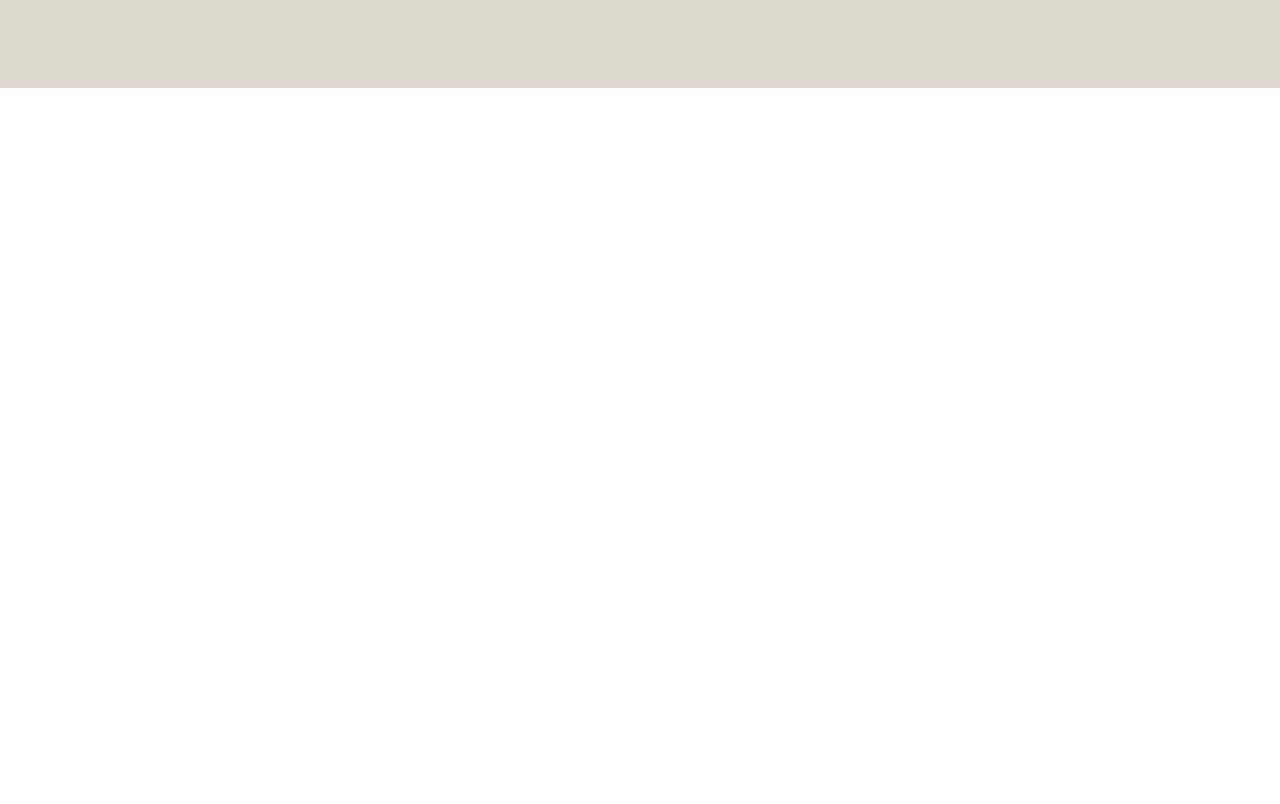
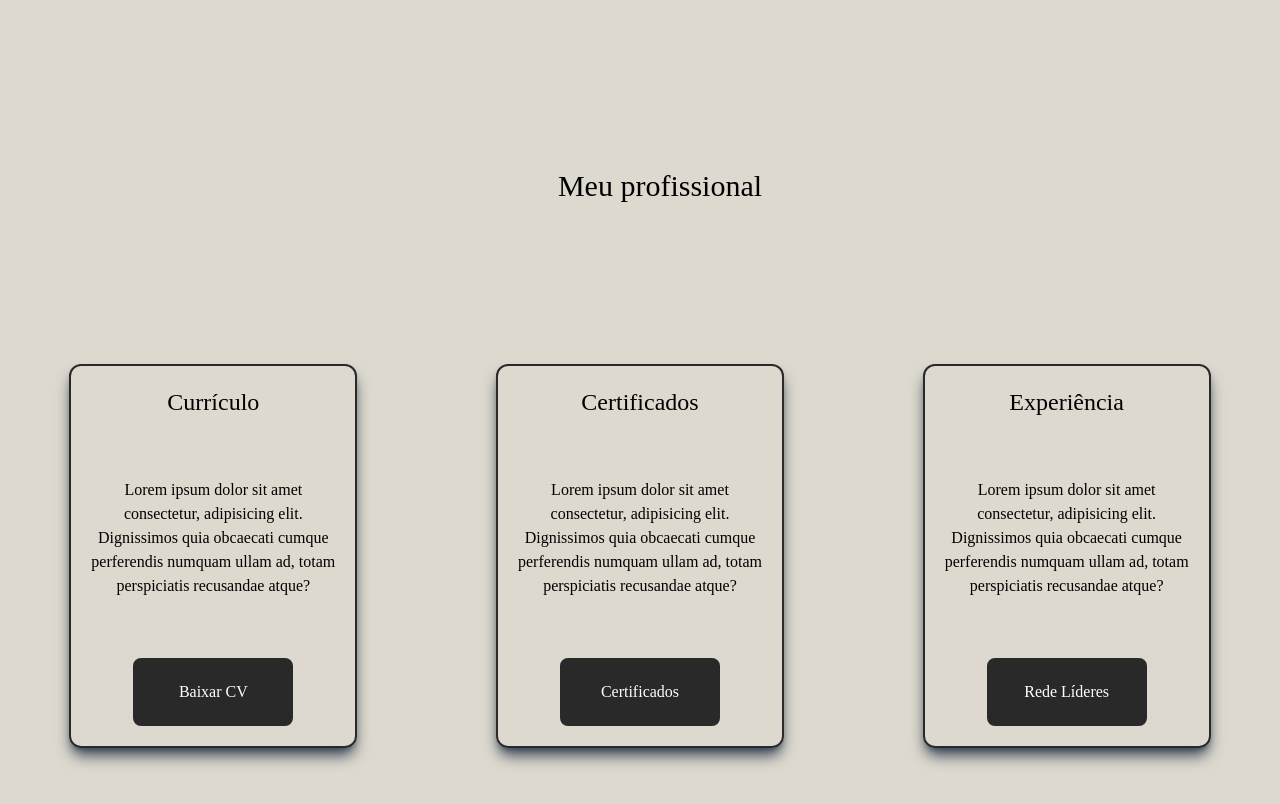
Before and after one commit to JenniferDaleffi/portfolio, a Next.js app in the folder portfolio/: page / in a window 1280 px wide. Shown: the part 1512-2316 px from the top of the page. Before the commit the page ends 1600 px from the top, so only its background shows below. Built offline with nearby package versions, Linux system fonts and the light colour scheme.

Commit message:
feat profissional

```diff
--- a/portfolio/src/app/globals.css
+++ b/portfolio/src/app/globals.css
@@ -1,3 +1,11 @@
 @tailwind base;
 @tailwind components;
 @tailwind utilities;
+
+
+@import url('https://fonts.googleapis.com/css2?family=Roboto+Mono:ital,wght@0,100..700;1,100..700&display=swap');
+
+body {
+    background-color: #ddd9ce;
+    font-family: "Roboto Mono", serif;
+}
--- a/portfolio/src/app/page.tsx
+++ b/portfolio/src/app/page.tsx
@@ -3,6 +3,7 @@ import JenniFoto from "../../public/jennifer.jpg"
 import Nav from "../components/Nav/nav"
 import Sobre from "../components/Sobre/sobre"
 import Github from "../../public/github.png"
+import Profissional from "../components/Profissional/profissional"
 
 export default function Home() {
   return (
@@ -23,6 +24,7 @@ export default function Home() {
         </div>
       </div>
       <Sobre/>
+      <Profissional/>
     </div>
   );
 }
--- a/portfolio/src/components/Nav/nav.tsx
+++ b/portfolio/src/components/Nav/nav.tsx
@@ -7,7 +7,7 @@ export default function Nav() {
             </div>
             <div className="mr-10 flex gap-24 mt-5">
                 <a href="#sobre">SOBRE</a>
-                <a href="">CURRÍCULO</a>
+                <a href="">PROFISSIONAL</a>
                 <a href="">PROJETOS</a>
                 <a href="">CONTATO</a>
             </div>
--- /dev/null
+++ b/portfolio/src/components/Profissional/profissional.tsx
@@ -0,0 +1,26 @@
+export default function Profissional() {
+    return (
+        <div className="bg-bege h-screen">
+            <div>
+                <h1 className="ml-10 p-20 text-3xl text-center">Meu profissional</h1>
+            </div>
+            <div className="flex justify-around mt-20">
+                <div className="border-solid border-2 border-cinza w-72 h-96 p-5 rounded-xl bg-transparent shadow-slate-700 shadow-lg flex flex-col justify-between items-center hover:scale-110 hover:duration-300">
+                    <h1 className="text-2xl">Currículo</h1>
+                    <p className="text-center">Lorem ipsum dolor sit amet consectetur, adipisicing elit. Dignissimos quia obcaecati cumque perferendis numquam ullam ad, totam perspiciatis recusandae atque?</p>
+                    <button className="border-2 border-solid border-cinza bg-cinza p-5 rounded-lg w-40 text-white hover:bg-transparent hover:text-cinza transition duration-500">Baixar CV</button>
+                </div>
+                <div className="border-solid border-2 border-cinza w-72 h-96 p-5 rounded-xl bg-transparent shadow-slate-700 shadow-lg flex flex-col justify-between items-center hover:scale-110 hover:duration-300">
+                    <h1 className="text-2xl">Certificados</h1>
+                    <p className="text-center">Lorem ipsum dolor sit amet consectetur, adipisicing elit. Dignissimos quia obcaecati cumque perferendis numquam ullam ad, totam perspiciatis recusandae atque?</p>
+                    <button className="border-2 border-solid border-cinza bg-cinza p-5 rounded-lg w-40 text-white hover:bg-transparent hover:text-cinza transition duration-500">Certificados</button>
+                </div>
+                <div className="border-solid border-2 border-cinza w-72 h-96 p-5 rounded-xl bg-transparent shadow-slate-700 shadow-lg flex flex-col justify-between items-center hover:scale-110 hover:duration-300">
+                    <h1 className="text-2xl">Experiência</h1>
+                    <p className="text-center">Lorem ipsum dolor sit amet consectetur, adipisicing elit. Dignissimos quia obcaecati cumque perferendis numquam ullam ad, totam perspiciatis recusandae atque?</p>
+                    <button className="border-2 border-solid border-cinza bg-cinza p-5 rounded-lg w-40 text-white hover:bg-transparent hover:text-cinza transition duration-500">Rede Líderes</button>
+                </div>
+            </div>
+        </div>
+    )
+}
```
